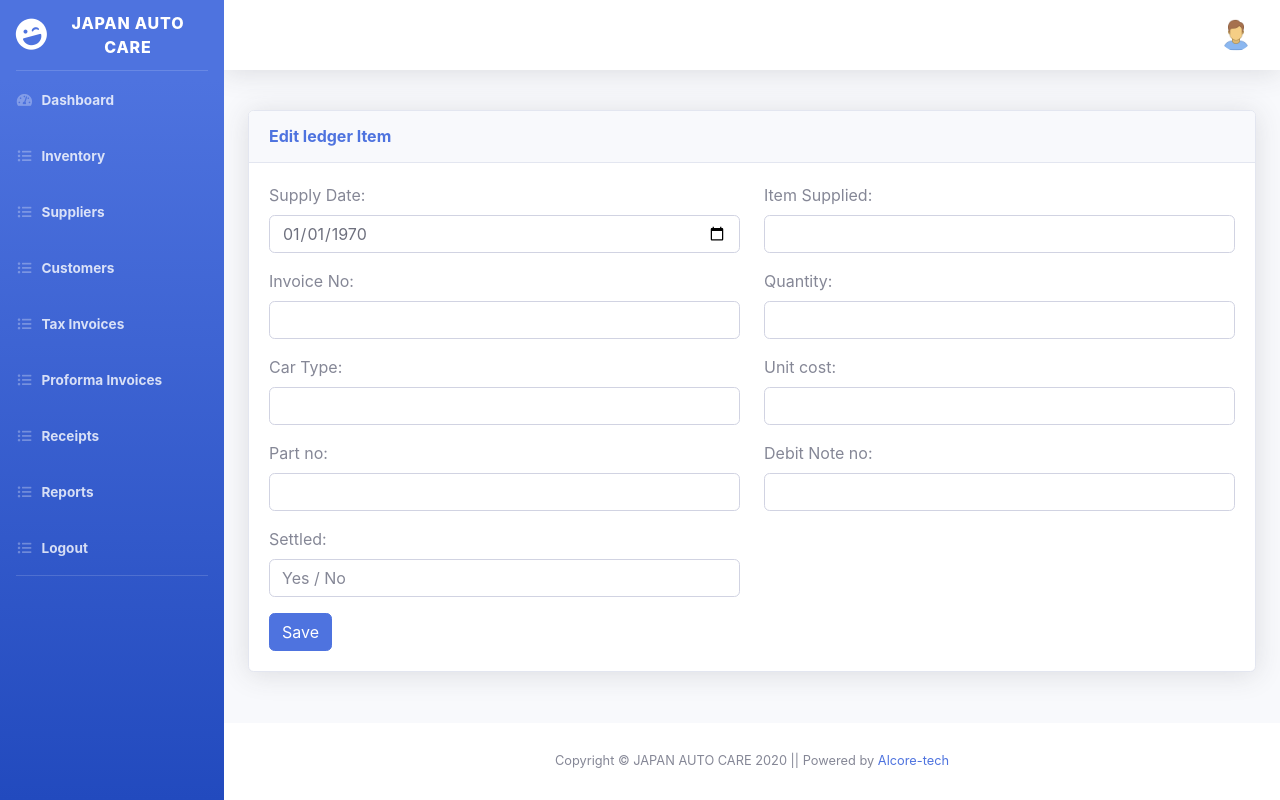
After one commit to rdeveloper1925/jpa-sys, a CodeIgniter 4 app: the page made by app/Views/suppliers/edit_item.php in a window 1280 px wide. The commit adds this page. Run offline with PHP 8.4 and a stand-in for CodeIgniter, Linux system fonts and the light colour scheme; the template is opened without the code that fills it, so the values that code supplies are empty; some libraries are stand-ins or nearby versions.

Commit message:
Minor tweaks

```diff
--- a/app/Views/content/existing.php
+++ b/app/Views/content/existing.php
@@ -104,7 +104,11 @@
                     </button>
             </div>
             <div class="modal-body">
+                <?php if(isset($proforma->invoiceId)): ?>
                 <form action="<?=base_url('invoices/new_temp_item/'.$proforma->invoiceId)?>" method="post">
+                    <?php else: ?>
+                    <form>
+                        <?php endif; ?>
                     <div class="form-group">
                         <label for="">Part Name:</label>
                         <input list="browsers" class="form-control" name="inventoryItem">
--- a/app/Views/proforma/edit-proforma-details.php
+++ b/app/Views/proforma/edit-proforma-details.php
@@ -54,7 +54,7 @@
 
                         <div class="form-group col-4">
                             <label for="">Proforma No.</label>
-                            <input type="text" class="form-control" value="<?=$invoice->invoiceId?>" disabled >
+                            <input type="text" class="form-control" name="invoiceId" value="<?=$invoice->invoiceId?>" disabled >
                         </div>
                         <hr>
                         <div class="form-group col-4">
--- a/app/Views/reports/report_pdf.php
+++ b/app/Views/reports/report_pdf.php
@@ -116,7 +116,7 @@
                 <td><?=date('d-M-Y',strtotime($d['DATE']))?></td>
                 <td style="color: black; text-align: center;"><?=number_format($d['vat'],2,'.',',')?></td>
                 <?php if ($d['sum']>=1000000): ?>
-                    <td style="color: black; text-align: center;"><?=number_format($d['sum']*(6/100),'.',',')?></td>
+                    <td style="color: black; text-align: center;"><?=number_format($d['sum']*(6/100),2,'.',',')?></td>
                 <?php else: ?>
                     <td style="color: black; text-align: center;">0</td>
                 <?php endif; ?>
--- a/app/Views/reports/selection.php
+++ b/app/Views/reports/selection.php
@@ -22,7 +22,7 @@
                        <select name="reportType" class="form-control" required>
                            <option>Proforma Report</option>
                            <option>Tax Invoice Report</option>
-                           <option>Supplier Report</option>
+                           <!--<option>Supplier Report</option> -->
                        </select>
                    </div>
                    <div class="form-group">
--- a/app/Views/reports/view_report.php
+++ b/app/Views/reports/view_report.php
@@ -7,7 +7,7 @@
                 <h6 class="m-0 font-weight-bold text-primary">Generated Report</h6>
             </div>
             <div class="card-body">
-                <table class="table table-bordered" id="dataTable" width="100%" cellspacing="0">
+                <table class="table table-bordered table-sm" width="100%" cellspacing="0">
                     <thead>
                     <tr>
                         <th>Invoice no</th>
@@ -35,11 +35,11 @@
                         <tr>
                             <td><?=$d['ID']?></td>
                             <td><?=$d['CUSTOMER_NAME']?></td>
-                            <td><?=$d['DATE']?></td>
+                            <td><?=date('Y-M-d',strtotime($d['DATE']))?></td>
                             <td><?=$d['vat']?></td>
                             <td><?=$d['NARRATION']?></td>
                             <td><?=$d['LPO']?></td>
-                            <td><?=$d['sum']['SM']?></td>
+                            <td><?=$d['sum']?></td>
                         </tr>
                     <?php endforeach; ?>
                     </tbody>
--- /dev/null
+++ b/app/Views/suppliers/edit_item.php
@@ -0,0 +1,79 @@
+<?php $this->extend('layouts/app') ?>
+<?php $this->section('content'); ?>
+    <div class="row">
+        <div class="col-12 mt-3">
+            <div class="card shadow mb-4">
+                <div class="card-header py-3">
+                    <h6 class="m-0 font-weight-bold text-primary">Edit ledger Item</h6>
+                </div>
+                <div class="card-body">
+                    <form method="post" action="<?=base_url('suppliers/save_edited_item/'.$item_id)?>">
+                        <div class="row">
+                            <div class="form-group col-6">
+                                <label for="date">Supply Date:</label>
+                                <input type="date" class="form-control" value="<?=date('Y-m-d',strtotime($item->supply_date))?>" required name="date"/>
+                            </div>
+                            <div class="form-group col-6">
+                                <label for="date">Item Supplied:</label>
+                                <input list="browsers" class="form-control" value="<?=$item->item?>" name="itemSupplied" id="inventoryItem">
+                                <datalist id="browsers" >
+                                    <?php foreach ($stock as $s): ?>
+                                    <option value="<?=$s->partName?>">
+                                        <?php endforeach; ?>
+                                </datalist>
+                            </div>
+                            <div class="form-group col-6">
+                                <label for="date">Invoice No:</label>
+                                <input type="text" class="form-control" value="<?=$item->invoice_no?>" required name="invoiceNo"/>
+                            </div>
+                            <div class="form-group col-6">
+                                <label for="date">Quantity:</label>
+                                <input type="text" class="form-control" value="<?=$item->quantity?>" required name="quantity"/>
+                            </div>
+                            <div class="form-group col-6">
+                                <label for="date">Car Type:</label>
+                                <input type="text" class="form-control" value="<?=$item->cartype?>" required name="carType"/>
+                            </div>
+                            <div class="form-group col-6">
+                                <label for="date">Unit cost:</label>
+                                <input type="number" step="0.1" class="form-control" value="<?=$item->unitCost?>" required name="unitCost"/>
+                            </div>
+                            <div class="form-group col-6">
+                                <label for="date">Part no:</label>
+                                <input type="text" class="form-control" value="<?=$item->part_no?>" required name="partNo"/>
+                            </div>
+                            <div class="form-group col-6">
+                                <label for="date">Debit Note no:</label>
+                                <input type="text" class="form-control" value="<?=$item->debit_note_no?>"  name="debitNoteNo"/>
+                                <input type="hidden" name="supplier_id" value="<?=$item->supplier_id?>">
+                            </div>
+                            <div class="form-group col-6">
+                                <label for="date">Settled:</label>
+                                <input type="text" class="form-control" value="<?=$item->settled?>" required name="settled" placeholder="Yes / No"/>
+                            </div>
+                        </div>
+                    <button type="submit" class="btn btn-primary">Save</button>
+                    </form>
+                </div>
+            </div>
+        </div>
+    </div>
+
+    <!-- Modal -->
+    <div class="modal fade" id="modelId2" tabindex="-1" role="dialog" aria-labelledby="modelTitleId" aria-hidden="true">
+        <div class="modal-dialog modal-lg" role="document">
+            <div class="modal-content">
+                <div class="modal-header">
+                    <h5 class="modal-title">sm</h5>
+                    <button type="button" class="close" data-dismiss="modal" aria-label="Close">
+                        <span aria-hidden="true">&times;</span>
+                    </button>
+                </div>
+                <div class="modal-body">
+
+                </div>
+            </div>
+        </div>
+    </div>
+
+<?php $this->endsection(); ?>
--- a/app/Views/suppliers/view_ledger.php
+++ b/app/Views/suppliers/view_ledger.php
@@ -27,6 +27,7 @@
                                 <th>Part no</th>
                                 <th>Debit note no</th>
                                 <th>Amount</th>
+                                <th>Settled</th>
                                 <th>Action</th>
                             </tr>
                             </thead>
@@ -40,6 +41,7 @@
                                 <th>Part no</th>
                                 <th>Debit note no</th>
                                 <th>Amount</th>
+                                <th>Settled</th>
                                 <th>Action</th>
                             </tr>
                             </tfoot>
@@ -55,6 +57,7 @@
                                 <td><?=$item->part_no?></td>
                                 <td><?=$item->debit_note_no?></td>
                                 <td><?=$item->amount?></td>
+                                <td><?=$item->settled?></td>
                                 <td><a href="<?=base_url('suppliers/edit_item/'.$item->id)?>" class="btn btn-sm btn-warning">Edit</a>
                                     <a href="<?=base_url('suppliers/delete_item/'.$item->id)?>" class="btn btn-sm btn-danger">Delete</a>
                                 </td>
@@ -69,9 +72,6 @@
         </div>
     </div>
 <!-- Button trigger modal -->
-<button type="button" class="btn btn-primary btn-md" data-toggle="modal" data-target="#modelId">
-  Launch
-</button>
 
 <!-- Modal -->
 <div class="modal fade" id="modelId2" tabindex="-1" role="dialog" aria-labelledby="modelTitleId" aria-hidden="true">
```
Also changed, not shown: app/Controllers/Invoices.php (+4 -9 lines), app/Controllers/Proforma.php (+15 -24 lines), app/Controllers/Reports.php (+12 -13 lines), app/Controllers/Suppliers.php (+28 -0 lines).
